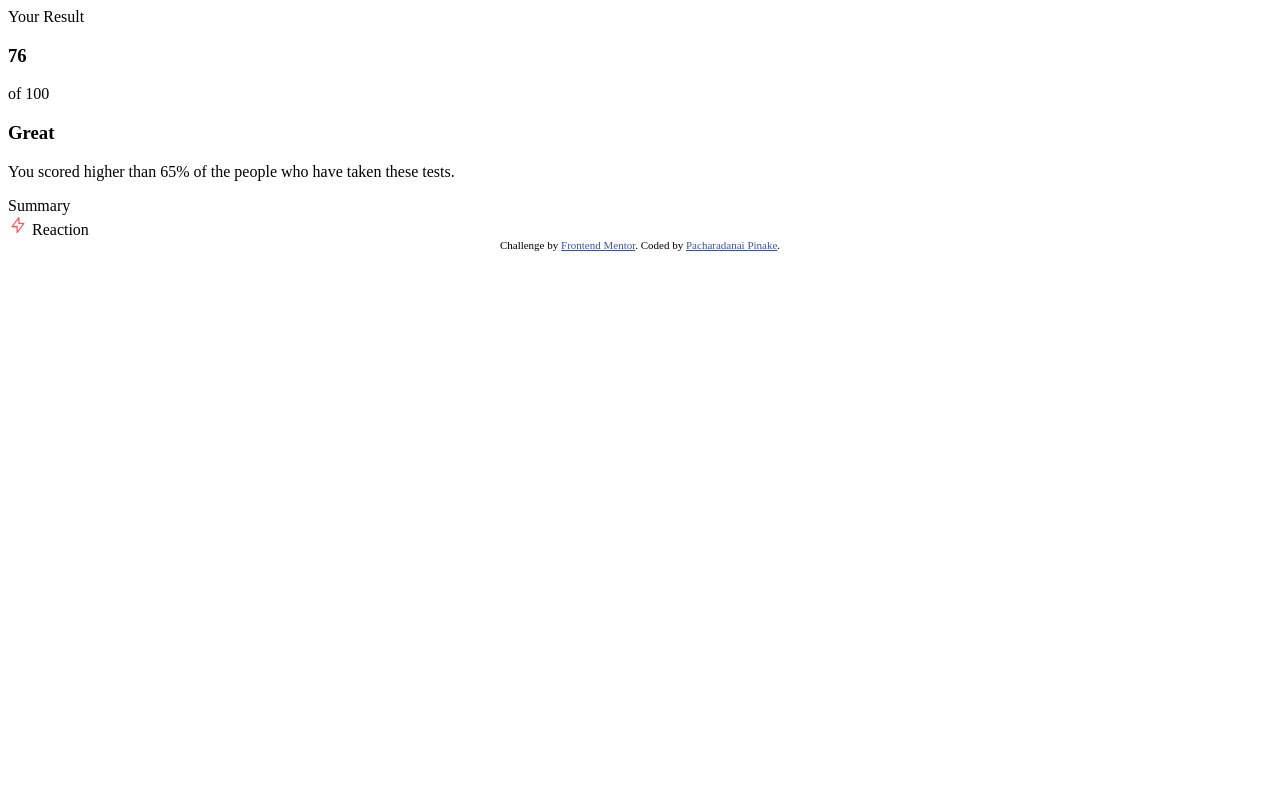
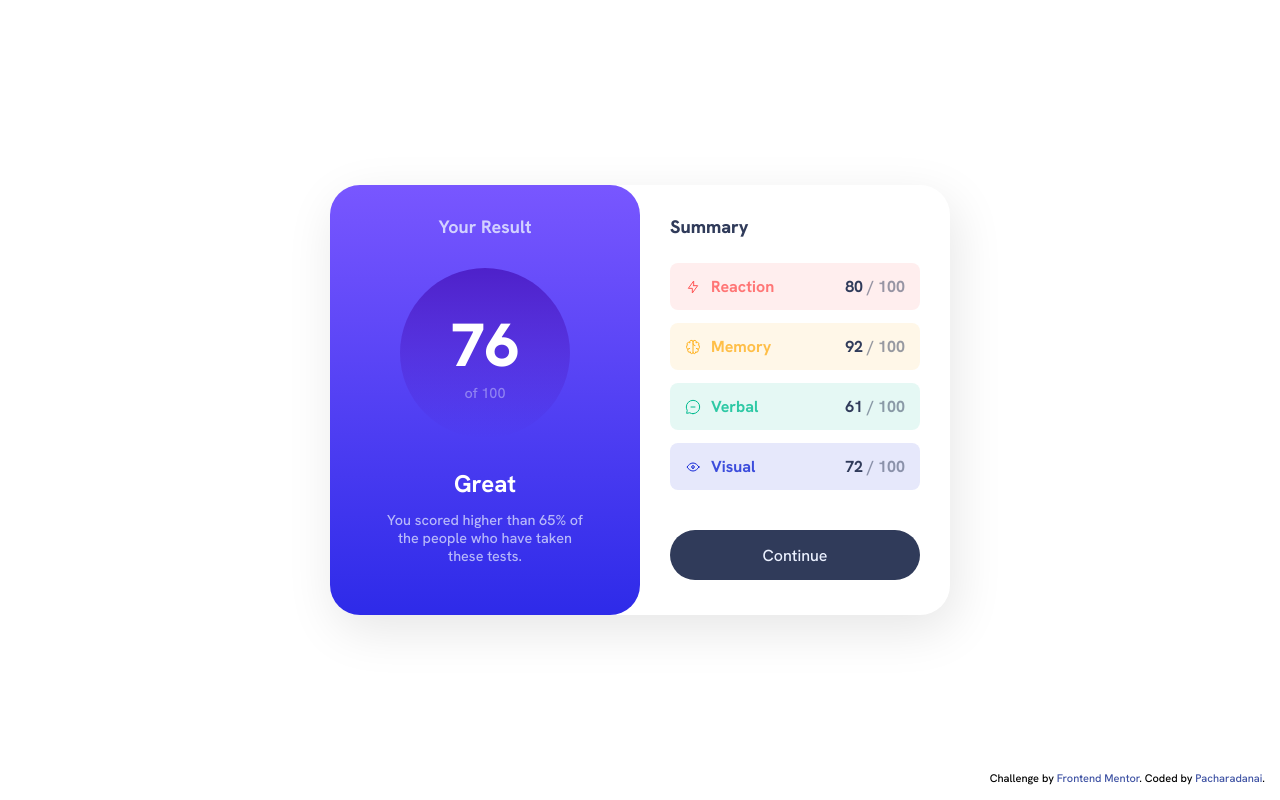
Before and after one commit to P-Pacharadanai/results-summary-component, a plain HTML site: page index.html in a window 1280 px wide. Drawn offline with Linux system fonts and the light colour scheme.

Commit message:
feat: add finished html and css style

```diff
--- a/index.html
+++ b/index.html
@@ -4,16 +4,14 @@
     <meta charset="UTF-8" />
     <meta name="viewport" content="width=device-width, initial-scale=1.0" />
     <link rel="icon" type="image/png" sizes="32x32" href="./assets/images/favicon-32x32.png" />
+    <link rel="preconnect" href="https://fonts.googleapis.com" />
+    <link rel="preconnect" href="https://fonts.gstatic.com" crossorigin />
+    <link
+      href="https://fonts.googleapis.com/css2?family=Hanken+Grotesk:wght@500;700;800&display=swap"
+      rel="stylesheet"
+    />
+    <link rel="stylesheet" href="style.css" />
     <title>Frontend Mentor | Results summary component</title>
-    <style>
-      .attribution {
-        font-size: 11px;
-        text-align: center;
-      }
-      .attribution a {
-        color: hsl(228, 45%, 44%);
-      }
-    </style>
   </head>
   <body>
     <div class="container">
@@ -34,23 +32,50 @@
           <div class="result-summary-detail">
             <div class="list-score reaction">
               <div class="type">
-                <img src="assets/images/icon-reaction.svg" alt="bolt" />
+                <img src="assets/images/icon-reaction.svg" alt="bolt icon" />
                 <span>Reaction</span>
               </div>
-              <div class="score"></div>
+              <div class="score">
+                <p>80 <span>/ 100</span></p>
+              </div>
+            </div>
+            <div class="list-score memory">
+              <div class="type">
+                <img src="assets/images/icon-memory.svg" alt="brain icon" />
+                <span>Memory</span>
+              </div>
+              <div class="score">
+                <p>92 <span>/ 100</span></p>
+              </div>
+            </div>
+            <div class="list-score verbal">
+              <div class="type">
+                <img src="assets/images/icon-verbal.svg" alt="speech box icon" />
+                <span>Verbal</span>
+              </div>
+              <div class="score">
+                <p>61 <span>/ 100</span></p>
+              </div>
+            </div>
+            <div class="list-score visual">
+              <div class="type">
+                <img src="assets/images/icon-visual.svg" alt="eye icon" />
+                <span>Visual</span>
+              </div>
+              <div class="score">
+                <p>72 <span>/ 100</span></p>
+              </div>
             </div>
           </div>
-          <div class="result-summary-btn"></div>
+          <div class="result-summary-btn">
+            <a href="#">Continue</a>
+          </div>
         </section>
       </div>
-    </div>
-
-    <div class="attribution">
-      Challenge by <a href="https://www.frontendmentor.io?ref=challenge" target="_blank">Frontend Mentor</a>. Coded by
-      <a href="https://github.com/P-Pacharadanai">Pacharadanai Pinake</a>.
+      <div class="attribution">
+        Challenge by <a href="https://www.frontendmentor.io?ref=challenge" target="_blank">Frontend Mentor</a>. Coded by
+        <a href="https://github.com/P-Pacharadanai" target="_blank">Pacharadanai</a>.
+      </div>
     </div>
   </body>
 </html>
-
-<!-- Your Result 76 of 100 Great You scored higher than 65% of the people who have taken these tests. Summary Reaction 80 /
-100 Memory 92 / 100 Verbal 61 / 100 Visual 72 / 100 Continue -->
--- /dev/null
+++ b/style.css
@@ -0,0 +1,229 @@
+* {
+  margin: 0;
+  padding: 0;
+  box-sizing: border-box;
+  text-decoration: none;
+}
+
+body {
+  font-family: "Hanken Grotesk", sans-serif;
+  font-size: 18px;
+  position: relative;
+  /* background-color: white; */
+  z-index: 999;
+}
+
+.container {
+  display: flex;
+  position: relative;
+  min-height: 100vh;
+  flex-direction: column;
+  justify-content: center;
+  align-items: center;
+}
+
+.result-cont {
+  display: flex;
+  width: 620px;
+  height: 430px;
+  box-shadow: 5px 15px 50px rgba(0, 0, 0, 0.1);
+  border-radius: 30px;
+}
+
+.result-info {
+  display: flex;
+  width: 50%;
+  flex-direction: column;
+  justify-content: space-between;
+  align-items: center;
+  text-align: center;
+  color: hsl(0, 0%, 100%);
+  background: linear-gradient(to top, hsl(241, 81%, 54%), hsl(252, 100%, 67%));
+  border-radius: 30px;
+  padding: 30px 50px 50px 50px;
+}
+
+.result-info-title {
+  font-weight: 600;
+  color: hsl(221, 100%, 96%, 0.8);
+  /* margin-bottom: 35px; */
+}
+
+.result-info-score {
+  display: flex;
+  width: 170px;
+  height: 170px;
+  flex-direction: column;
+  justify-content: center;
+  align-items: center;
+  margin: 30px;
+  border-radius: 100%;
+  background: linear-gradient(to top, hsla(241, 72%, 46%, 0), hsla(256, 72%, 46%, 1));
+}
+
+.result-info-score h3 {
+  font-size: 3.8rem;
+  font-weight: 800;
+}
+
+.result-info-score p {
+  font-size: 0.9rem;
+  color: hsl(221, 100%, 96%, 0.4);
+  font-weight: 500;
+}
+
+.result-info-detail h3 {
+  font-size: 1.5rem;
+}
+
+.result-info-detail p {
+  font-size: 0.9rem;
+  font-weight: 500;
+  color: hsl(221, 100%, 96%, 0.7);
+  margin-top: 12px;
+}
+
+.result-summary {
+  width: 50%;
+  padding: 30px;
+  color: hsl(224, 30%, 27%);
+}
+
+.result-summary-title {
+  font-weight: 800;
+  margin-bottom: 25px;
+}
+
+.list-score {
+  display: flex;
+  justify-content: space-between;
+  align-items: center;
+  font-size: 1rem;
+  font-weight: 700;
+  padding: 13px 15px;
+  margin-bottom: 13px;
+  border-radius: 8px;
+}
+
+.list-score .type {
+  display: flex;
+  align-items: center;
+  gap: 10px;
+}
+
+.list-score img {
+  width: 16px;
+  height: auto;
+}
+
+.list-score .score span {
+  color: hsl(224, 30%, 27%, 0.5);
+}
+
+.reaction {
+  background-color: hsl(0, 100%, 67%, 0.1);
+}
+
+.reaction .type {
+  color: hsl(0, 100%, 67%, 0.8);
+}
+
+.memory {
+  background-color: hsl(39, 100%, 56%, 0.1);
+}
+
+.memory .type {
+  color: hsl(39, 100%, 56%, 0.8);
+}
+
+.verbal {
+  background-color: hsl(166, 100%, 37%, 0.1);
+}
+
+.verbal .type {
+  color: hsl(166, 100%, 37%, 0.8);
+}
+
+.visual {
+  background-color: hsl(234, 85%, 45%, 0.1);
+}
+
+.visual .type {
+  color: hsl(234, 85%, 45%, 0.8);
+}
+
+.result-summary-btn {
+  display: flex;
+  width: 100%;
+  height: 50px;
+  margin-top: 40px;
+  justify-content: center;
+  align-items: center;
+  border-radius: 50px;
+  background-color: hsl(224, 30%, 27%);
+  overflow: hidden;
+  /* outline: 10px solid rgba(0, 0, 0, 0.1);
+  outline-offset: -10px; */
+  /* box-shadow: inset 0 0 20px rgba(0, 0, 0, 0.3); */
+}
+
+.result-summary-btn a {
+  width: 100%;
+  text-align: center;
+  padding: 15px 0px;
+  font-size: 1rem;
+  color: hsl(221, 100%, 96%);
+}
+
+.result-summary-btn :hover {
+  color: hsl(0, 0%, 100%);
+  background: linear-gradient(to top, hsla(241, 81%, 54%), hsla(252, 100%, 67%));
+  outline: 1px solid red;
+}
+
+.result-summary-btn :active {
+  box-shadow: inset 0 0 20px rgba(0, 0, 0, 0.4);
+}
+
+.attribution {
+  position: absolute;
+  margin: 15px;
+  font-size: 11px;
+  text-align: center;
+  right: 0;
+  bottom: 0;
+}
+.attribution a {
+  color: hsl(228, 45%, 44%);
+}
+
+@media only screen and (max-width: 600px) {
+  .container {
+    justify-content: flex-start;
+    align-items: flex-start;
+    /* border: 1px solid red; */
+    z-index: -1;
+  }
+
+  .result-cont {
+    width: 100%;
+    height: 100%;
+    flex-direction: column;
+    box-shadow: none;
+  }
+
+  .result-info {
+    width: 100%;
+    border-radius: 0 0 30px 30px;
+  }
+
+  .result-summary {
+    width: 100%;
+  }
+
+  .attribution {
+    width: 100%;
+    margin: 5px 0;
+    font-size: 11px;
+  }
+}
```
Also changed, not shown: design/active-states.jpg (deleted), design/desktop-design.jpg (deleted), design/desktop-preview.jpg (deleted), design/mobile-design.jpg (deleted), 2 other files.
